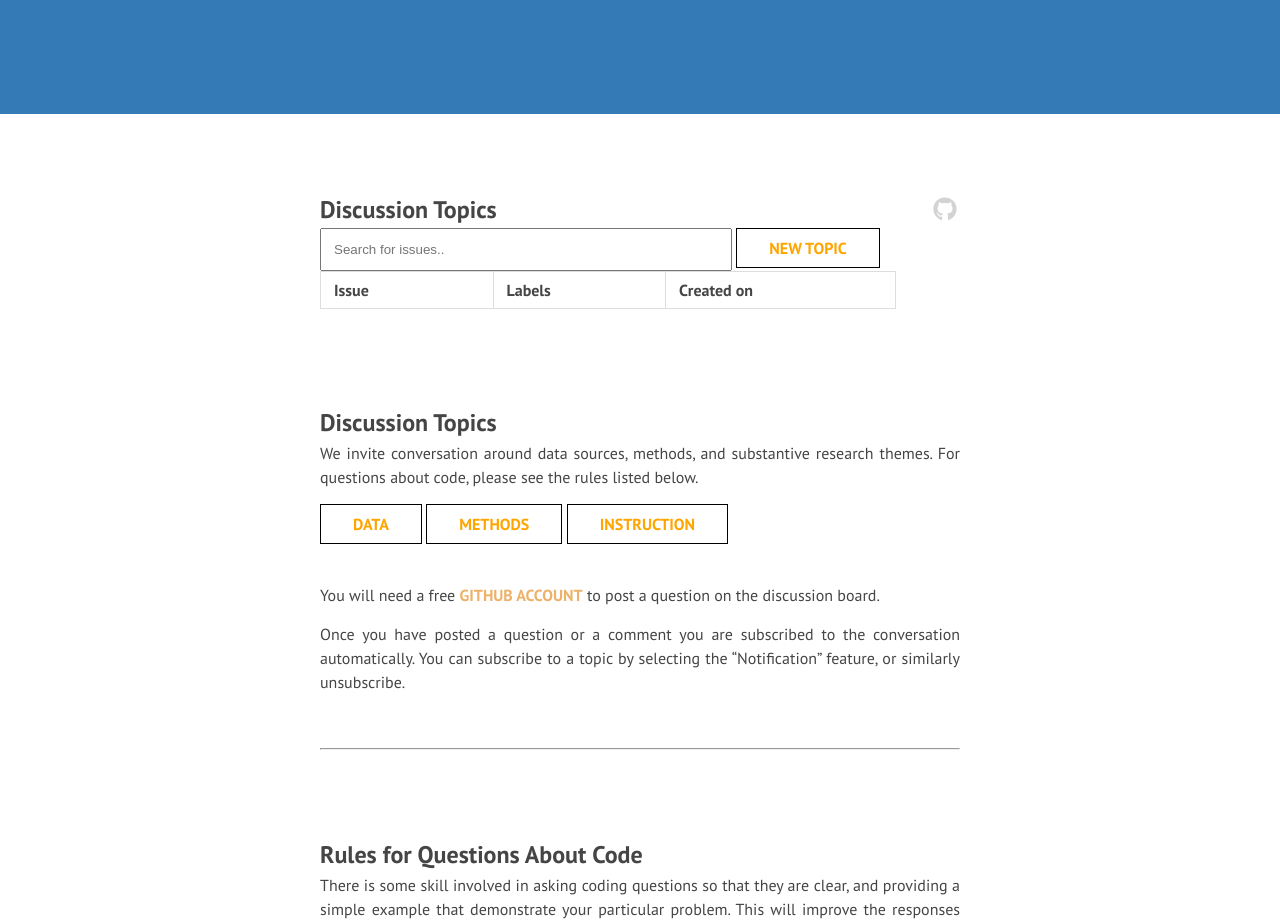
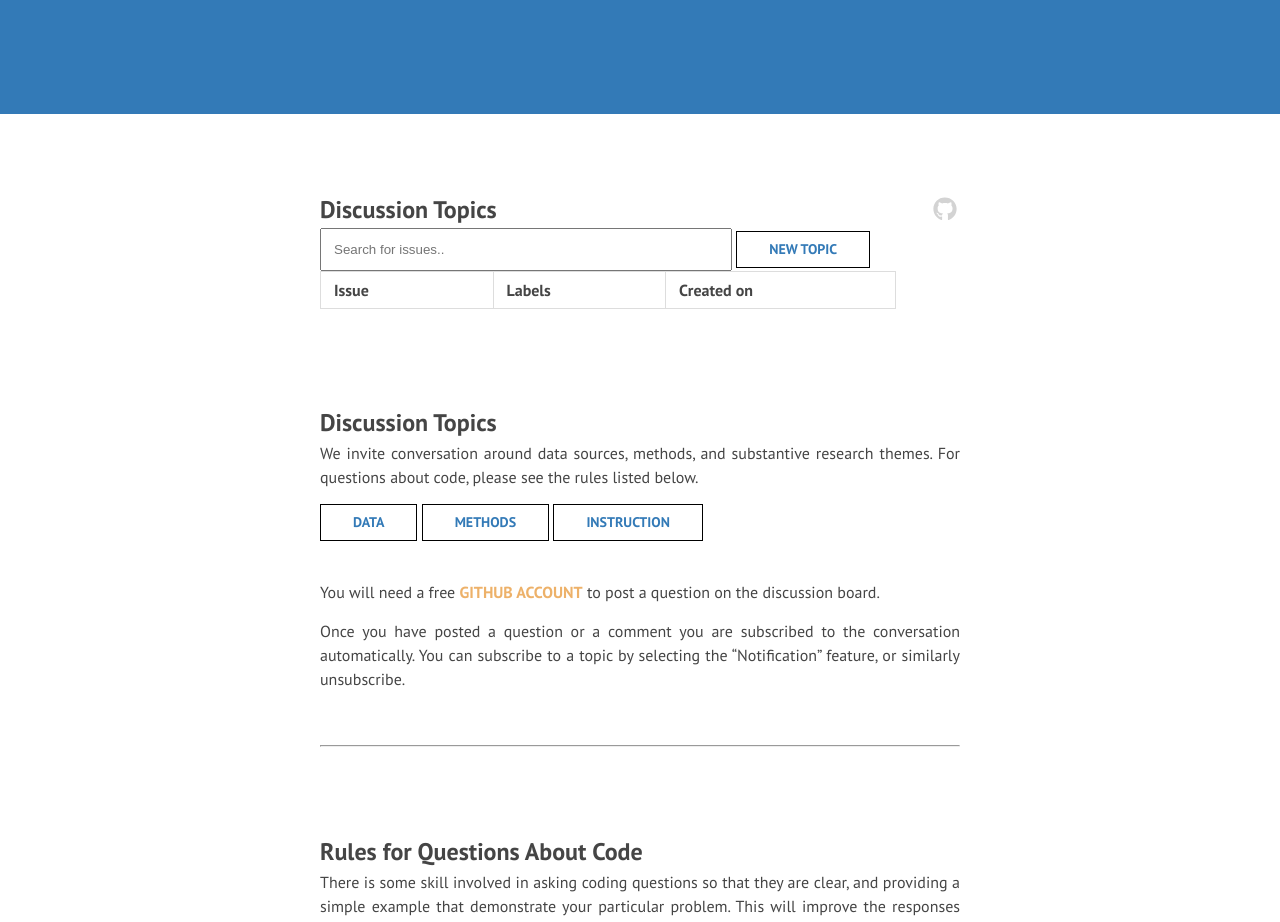
Before and after one commit to DS4PS/ds4ps_dev_site, a Jekyll site: the page built from discuss.md, in a window 1280 px wide. Shown: the part 336-1258 px from the top of the page. Built offline with Jekyll 4.4.1, drawn with Linux system fonts in a browser that asks for light colours; nearby versions of some CDN libraries; library files that are not in the unit come from our copies.

Commit message:
Update discussions.html

```diff
--- a/_layouts/discussions.html
+++ b/_layouts/discussions.html
@@ -15,13 +15,13 @@ li span {
 
 .button {
   background-color: white;
-  color: orange;
+  color: #337ab7;
   border: 1px solid black;
   padding: 7px 32px;
   text-align: center;
   text-decoration: none;
   display: inline-block;
-  font-size: 16px;
+  font-size: 14px;
   -webkit-transition-duration: 0.4s; /* Safari */
   transition-duration: 0.4s;
 }
```
